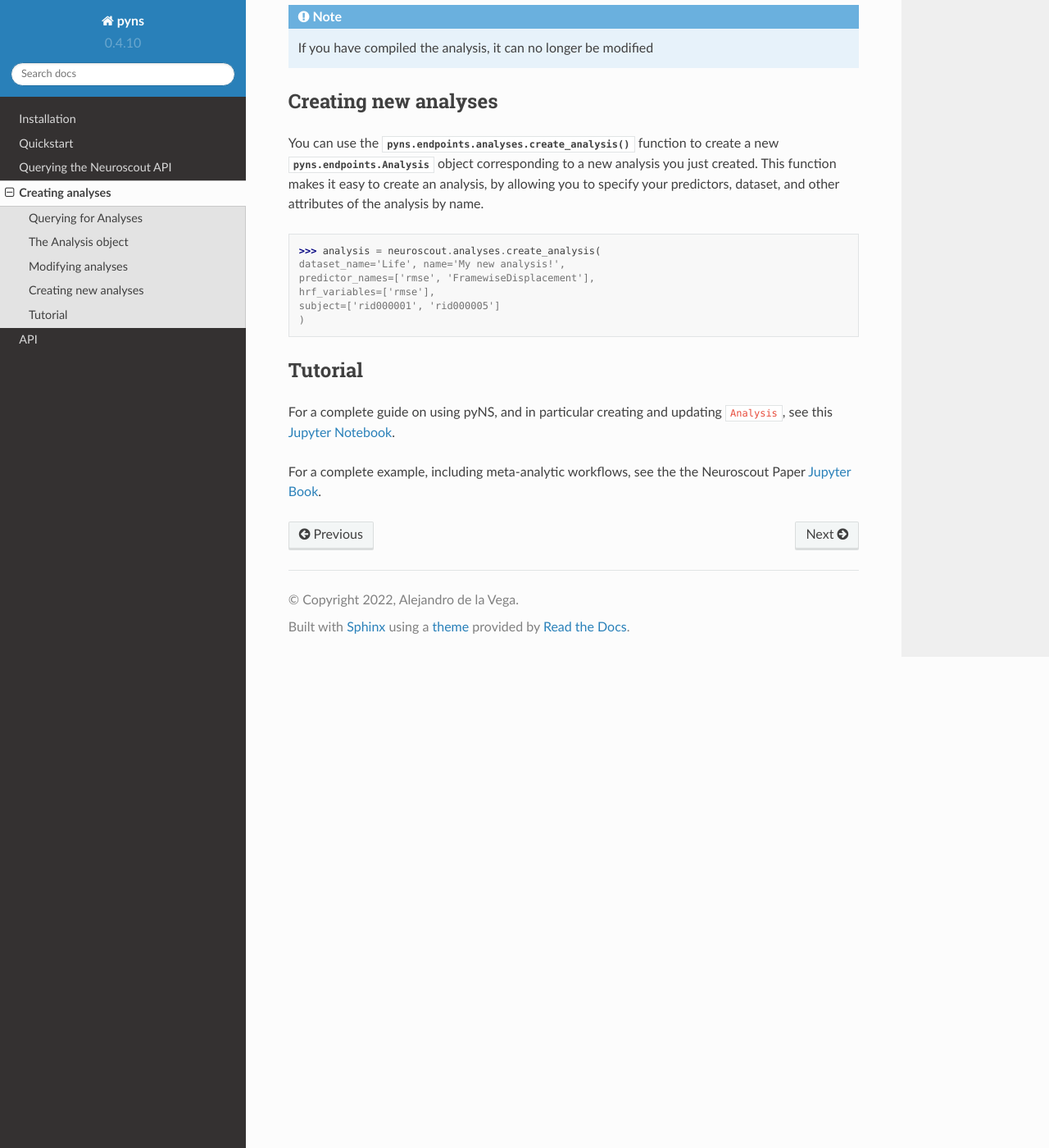
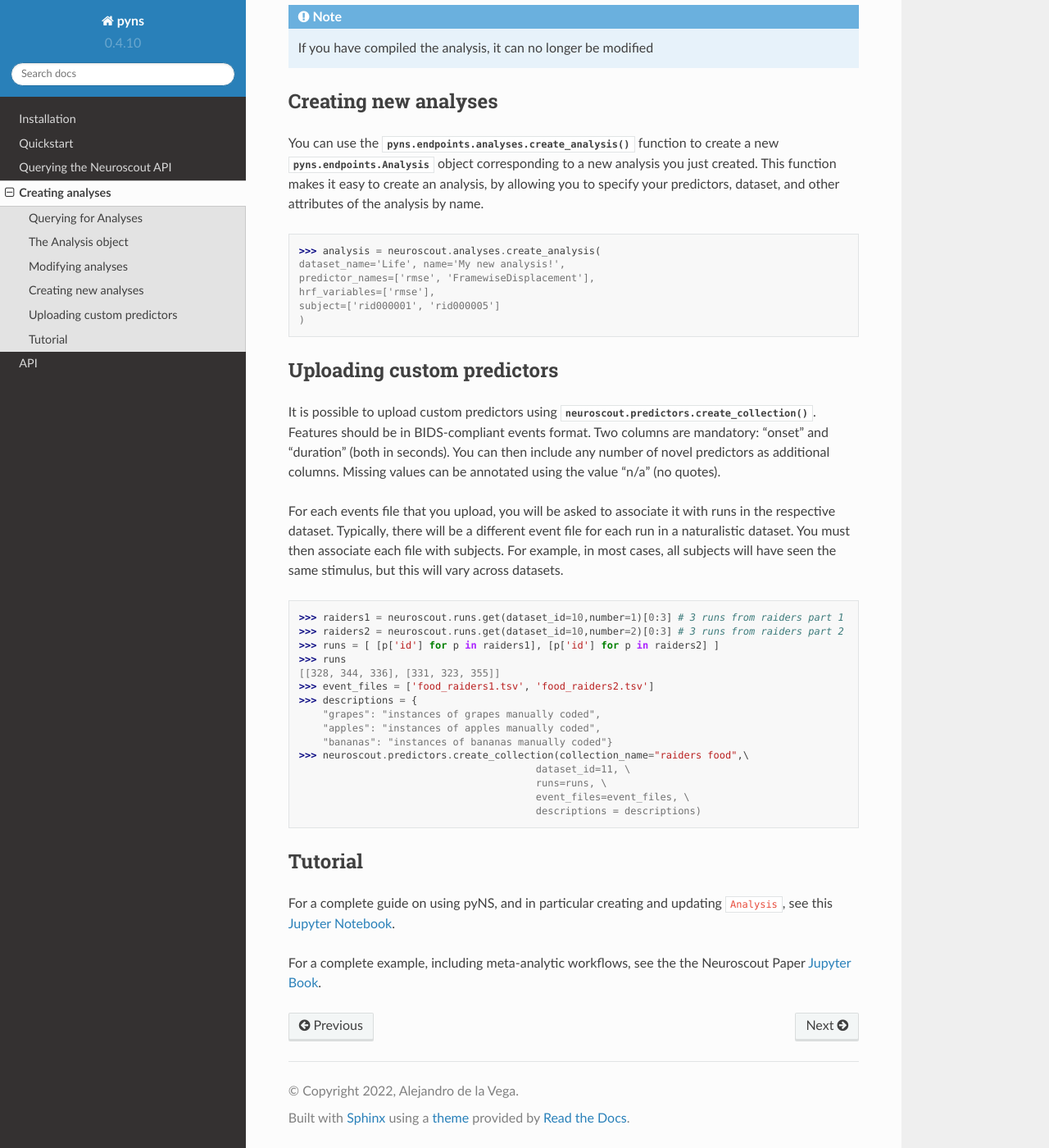
Before and after one commit to neuroscout/pyNS, a Sphinx documentation site: the page built from docs/source/analyses.rst, in a window 1280 px wide and 1400 px high, scrolled down 1492 px. Shown: the whole window at 82% size. Built offline with Sphinx 7.4.7 and the Read the Docs theme 2.0.0, drawn with Linux system fonts in a browser that asks for light colours.

Commit message:
add upload custom predictors to analyses.rst

```diff
--- a/docs/source/analyses.rst
+++ b/docs/source/analyses.rst
@@ -100,6 +100,31 @@ of the analysis by name.
     subject=['rid000001', 'rid000005']
     )
 
+---------------------------
+Uploading custom predictors
+---------------------------
+
+It is possible to upload custom predictors using :meth:`neuroscout.predictors.create_collection`. Features should be in BIDS-compliant events format. Two columns are mandatory: “onset” and “duration” (both in seconds). You can then include any number of novel predictors as additional columns. Missing values can be annotated using the value “n/a” (no quotes).
+
+For each events file that you upload, you will be asked to associate it with runs in the respective dataset. Typically, there will be a different event file for each run in a naturalistic dataset. You must then associate each file with subjects. For example, in most cases, all subjects will have seen the same stimulus, but this will vary across datasets.
+
+::
+
+      >>> raiders1 = neuroscout.runs.get(dataset_id=10,number=1)[0:3] # 3 runs from raiders part 1
+      >>> raiders2 = neuroscout.runs.get(dataset_id=10,number=2)[0:3] # 3 runs from raiders part 2
+      >>> runs = [ [p['id'] for p in raiders1], [p['id'] for p in raiders2] ]
+      >>> runs
+      [[328, 344, 336], [331, 323, 355]]
+      >>> event_files = ['food_raiders1.tsv', 'food_raiders2.tsv']
+      >>> descriptions = {
+          "grapes": "instances of grapes manually coded",
+          "apples": "instances of apples manually coded",
+          "bananas": "instances of bananas manually coded"}
+      >>> neuroscout.predictors.create_collection(collection_name="raiders food",\
+                                              dataset_id=11, \
+                                              runs=runs, \
+                                              event_files=event_files, \
+                                              descriptions = descriptions)
 
 --------
 Tutorial
```
